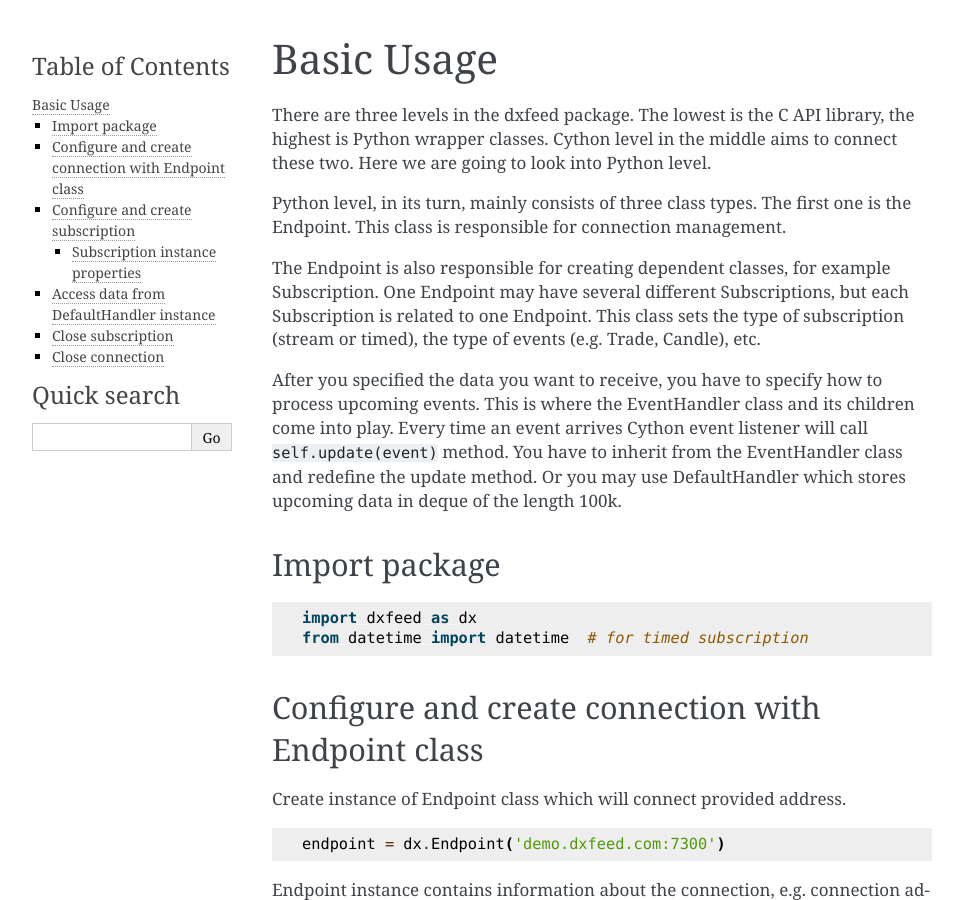
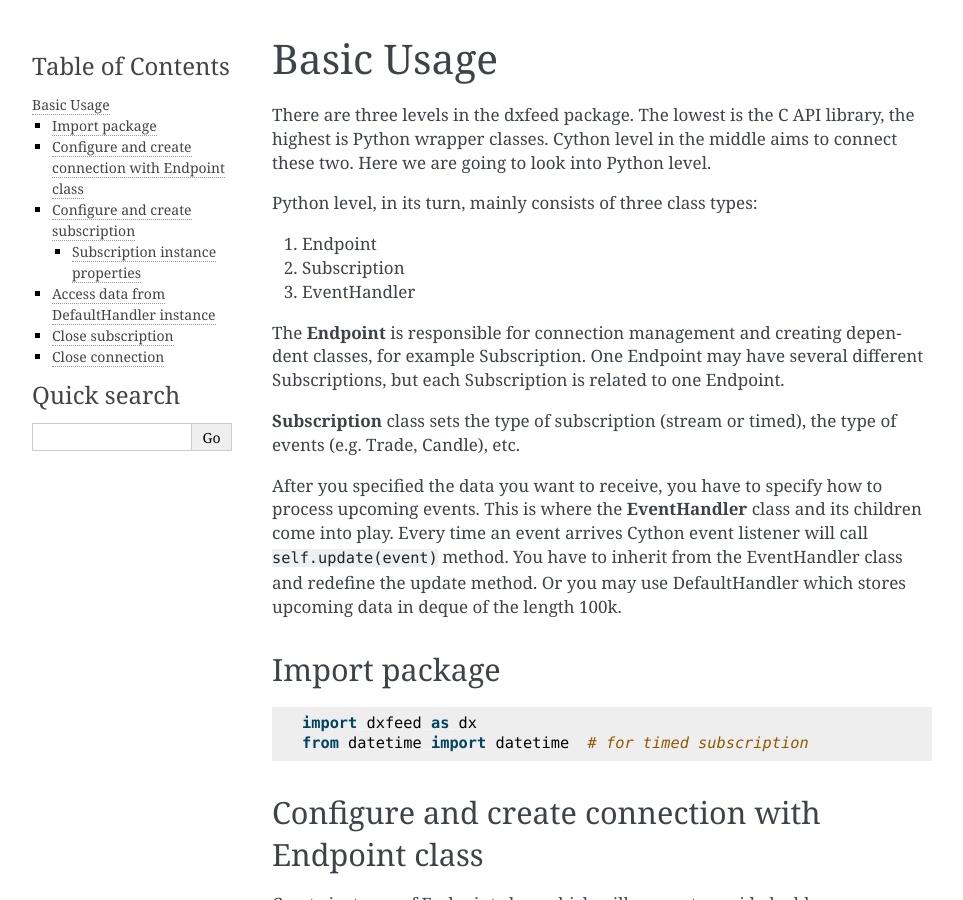
Before and after one commit to dxFeed/dxfeed-python-api, a Sphinx documentation site: the page built from docs/basic_usage.rst, in a window 1280 px wide and 900 px high. Shown: the whole window, without its empty margins (148-1111 px from the left). Built offline with Sphinx 7.4.7, drawn with Linux system fonts in a browser that asks for light colours.

Commit message:
[EN-1570] docs edits

```diff
--- a/docs/basic_usage.rst
+++ b/docs/basic_usage.rst
@@ -9,18 +9,21 @@
 middle aims to connect these two. Here we are going to look into Python
 level.
 
-Python level, in its turn, mainly consists of three class types. The
-first one is the Endpoint. This class is responsible for connection
-management.
+Python level, in its turn, mainly consists of three class types:
 
-The Endpoint is also responsible for creating dependent classes, for
+1. Endpoint
+2. Subscription
+3. EventHandler
+
+The **Endpoint** is responsible for connection management and  creating dependent classes, for
 example Subscription. One Endpoint may have several different
-Subscriptions, but each Subscription is related to one Endpoint. This
-class sets the type of subscription (stream or timed), the type of
+Subscriptions, but each Subscription is related to one Endpoint.
+
+**Subscription** class sets the type of subscription (stream or timed), the type of
 events (e.g. Trade, Candle), etc.
 
 After you specified the data you want to receive, you have to specify
-how to process upcoming events. This is where the EventHandler class and
+how to process upcoming events. This is where the **EventHandler** class and
 its children come into play. Every time an event arrives Cython event
 listener will call ``self.update(event)`` method. You have to inherit
 from the EventHandler class and redefine the update method. Or you may
```
Also changed, not shown: README.md (+1 -1 lines).
